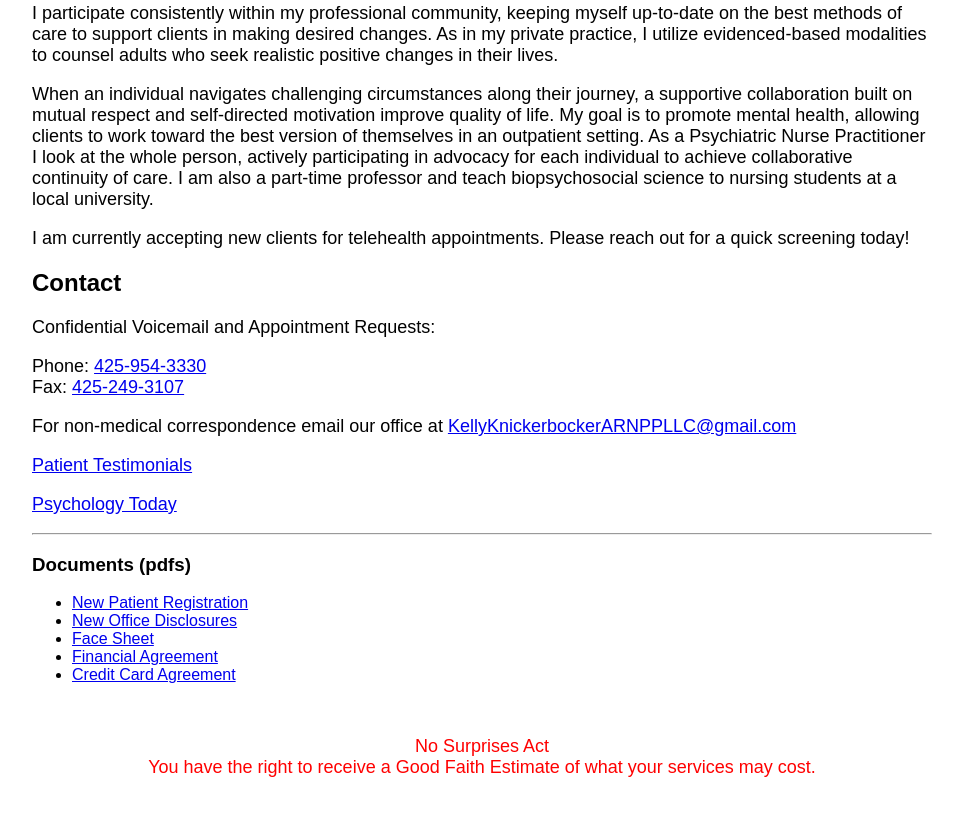
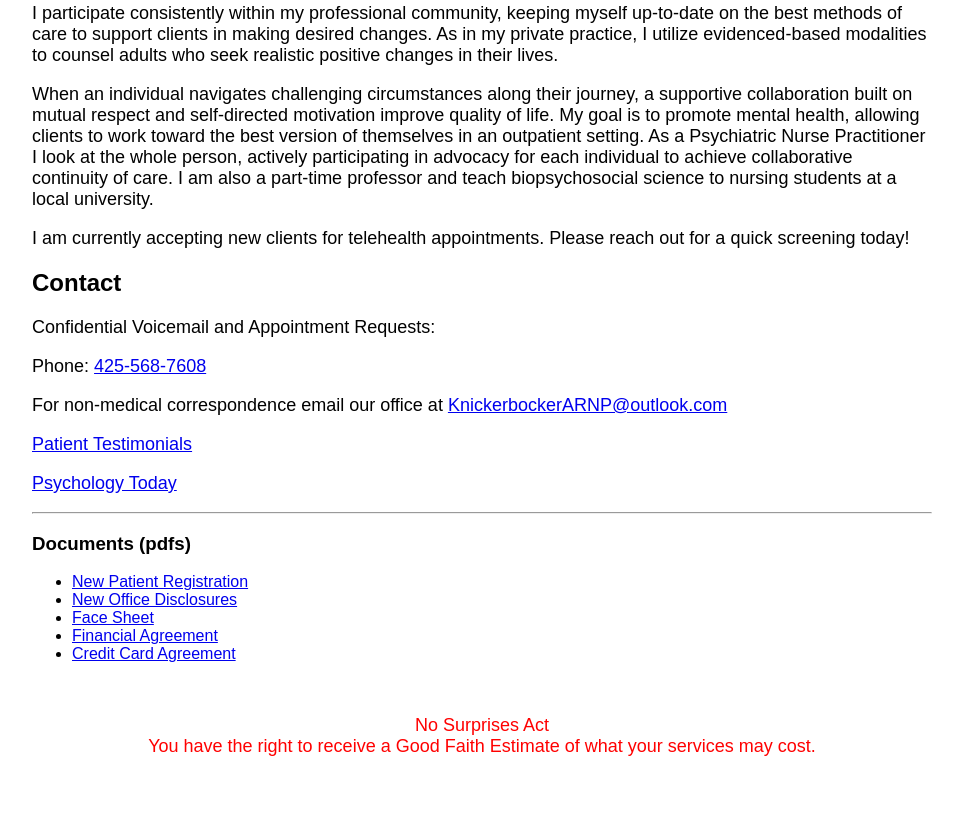
Before and after one commit to damassi/kellyknickerbockerarnp.com, a website: page index.html in a window 1280 px wide. Shown: the part 551-1367 px from the top of the page, without its empty margins (158-1115 px from the left). Drawn offline with Linux system fonts and the light colour scheme.

Commit message:
contact update

```diff
--- a/index.html
+++ b/index.html
@@ -68,13 +68,12 @@
     <p>Confidential Voicemail and Appointment Requests:</p>
 
     <p>
-      Phone: <a href="tel:4259543330">425-954-3330</a> <br />
-      Fax: <a href="tel:4252493107">425-249-3107</a>
+      Phone: <a href="tel:4255687608">425-568-7608</a> <br />
     </p>
 
     <p>
       For non-medical correspondence email our office at
-      <a href="mailto:KellyKnickerbockerARNPPLLC@gmail.com">KellyKnickerbockerARNPPLLC@gmail.com</a>
+      <a href="mailto:KnickerbockerARNP@outlook.com">KnickerbockerARNP@outlook.com</a>
     </p>
 
     <p>
```
